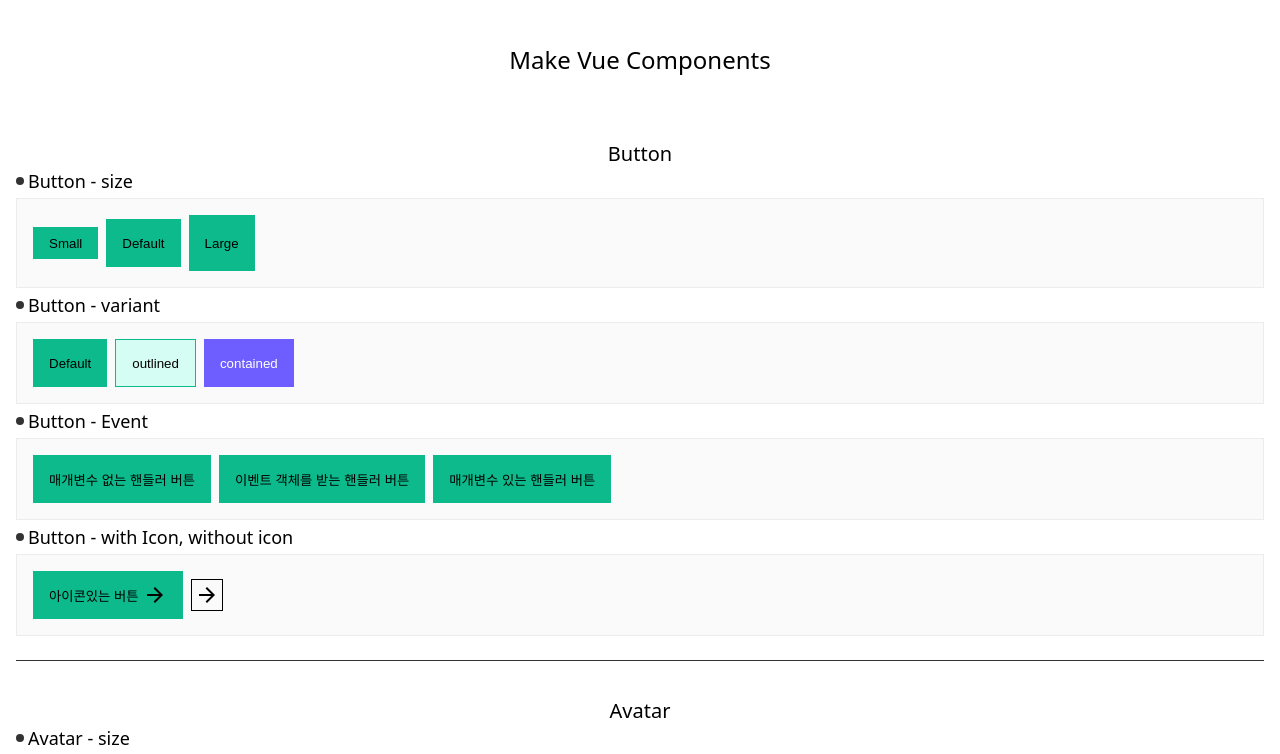
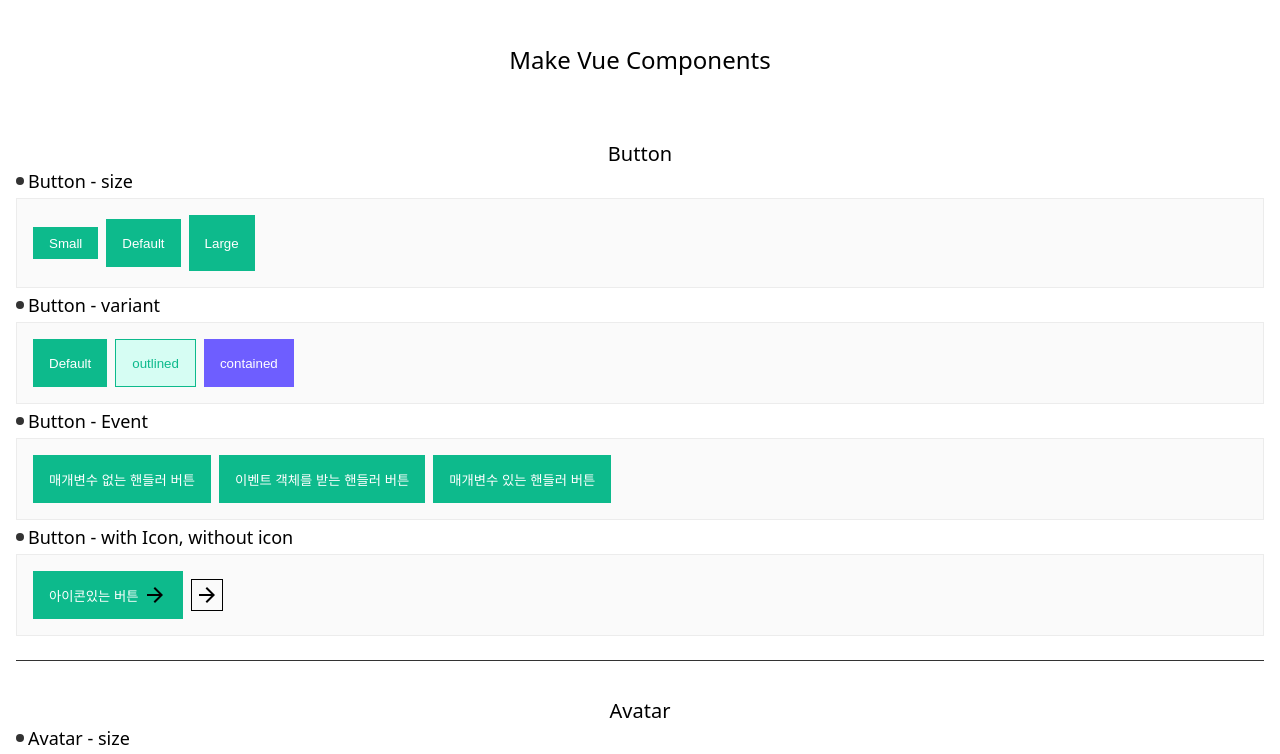
Before and after one commit to shinnh2/myVueComponents, a Vue app: page / in a window 1280 px wide. Shown: the top 754 px of the page. Built offline with nearby package versions, Linux system fonts and the light colour scheme.

Commit message:
Button 컴포넌트 스타일 수정

```diff
--- a/src/components/button/Button.scss
+++ b/src/components/button/Button.scss
@@ -7,6 +7,7 @@
   height: 48px;
   display: flex;
   align-items: center;
+  color: #fff;
 
   //size
   &--sm {
@@ -23,10 +24,10 @@
   &--outlined {
     background: v.$secondaryColor;
     border: 1px solid v.$primaryColor;
+    color: v.$primaryColor;
   }
   &--contained {
     background: v.$containedColor;
-    color: #fff;
   }
 
   //icon 관련
```
